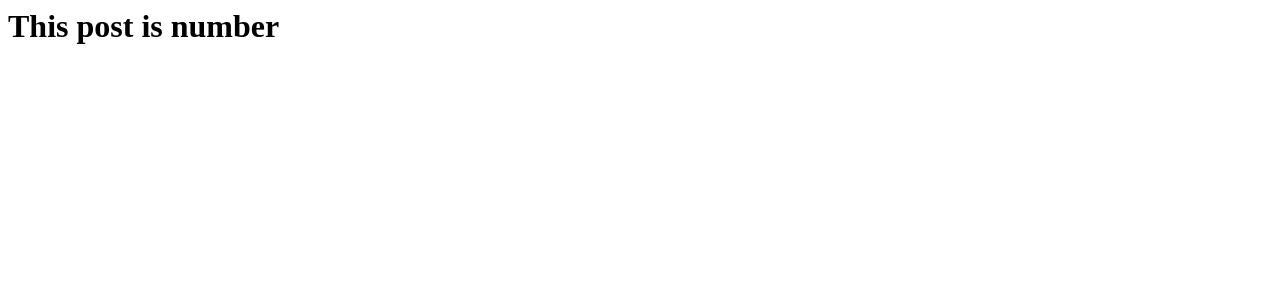
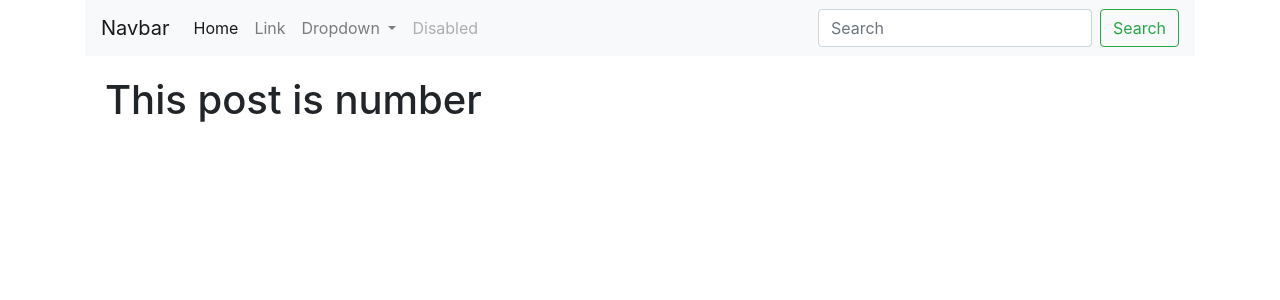
Before and after one commit to OmarAbdelwahhab30/laralite, a PHP site: template templates/posts.html.twig in a window 1280 px wide. Shown: the top 300 px of the page. Run offline with PHP 8.4, Linux system fonts and the light colour scheme; the template is opened without the code that fills it, so the values that code supplies are empty; some libraries are stand-ins or nearby versions.

Commit message:
adding files

```diff
--- a/routes/web.php
+++ b/routes/web.php
@@ -10,4 +10,6 @@ return [
     }],
 
     ["GET","/post/{id}",[\App\controllers\HomeController::class,"index"]],
+
+    ["GET","/createPost",[\App\controllers\PostsController::class,"create"]]
 ];
--- /dev/null
+++ b/templates/main.html.twig
@@ -0,0 +1,52 @@
+<html lang="en">
+<head >
+    <title>Hello World</title>
+    <link rel="stylesheet" href="https://cdn.jsdelivr.net/npm/bootstrap@4.0.0/dist/css/bootstrap.min.css" integrity="sha384-Gn5384xqQ1aoWXA+058RXPxPg6fy4IWvTNh0E263XmFcJlSAwiGgFAW/dAiS6JXm" crossorigin="anonymous">
+</head>
+<body>
+
+    <div class="container">
+        <nav class="navbar navbar-expand-lg navbar-light bg-light">
+            <a class="navbar-brand" href="#">Navbar</a>
+            <button class="navbar-toggler" type="button" data-toggle="collapse" data-target="#navbarSupportedContent" aria-controls="navbarSupportedContent" aria-expanded="false" aria-label="Toggle navigation">
+                <span class="navbar-toggler-icon"></span>
+            </button>
+
+            <div class="collapse navbar-collapse" id="navbarSupportedContent">
+                <ul class="navbar-nav mr-auto">
+                    <li class="nav-item active">
+                        <a class="nav-link" href="#">Home <span class="sr-only">(current)</span></a>
+                    </li>
+                    <li class="nav-item">
+                        <a class="nav-link" href="#">Link</a>
+                    </li>
+                    <li class="nav-item dropdown">
+                        <a class="nav-link dropdown-toggle" href="#" id="navbarDropdown" role="button" data-toggle="dropdown" aria-haspopup="true" aria-expanded="false">
+                            Dropdown
+                        </a>
+                        <div class="dropdown-menu" aria-labelledby="navbarDropdown">
+                            <a class="dropdown-item" href="#">Action</a>
+                            <a class="dropdown-item" href="#">Another action</a>
+                            <div class="dropdown-divider"></div>
+                            <a class="dropdown-item" href="#">Something else here</a>
+                        </div>
+                    </li>
+                    <li class="nav-item">
+                        <a class="nav-link disabled" href="#">Disabled</a>
+                    </li>
+                </ul>
+                <form class="form-inline my-2 my-lg-0">
+                    <input class="form-control mr-sm-2" type="search" placeholder="Search" aria-label="Search">
+                    <button class="btn btn-outline-success my-2 my-sm-0" type="submit">Search</button>
+                </form>
+            </div>
+        </nav>
+
+        <div class="card-body">
+            <div>
+                {% block main %} {% endblock %}
+            </div>
+        </div>
+    </div>
+</body>
+</html>
--- a/templates/posts.html.twig
+++ b/templates/posts.html.twig
@@ -1,8 +1,4 @@
-<html lang="en">
-    <head >
-        <title>Hello World</title>
-    </head>
-    <body>
-        <h1>This post is number {{ postID }}</h1>
-    </body>
-</html>
+{% extends "main.html.twig" %}
+{% block main %}
+    <h1>This post is number {{ postID }}</h1>
+{% endblock %}
```
Also changed, not shown: src/controllers/PostsController.php (added, +14 -0 lines), templates/create-post.html.twig (added, +15 -0 lines), templates/first.html.twig (+4 -8 lines).
